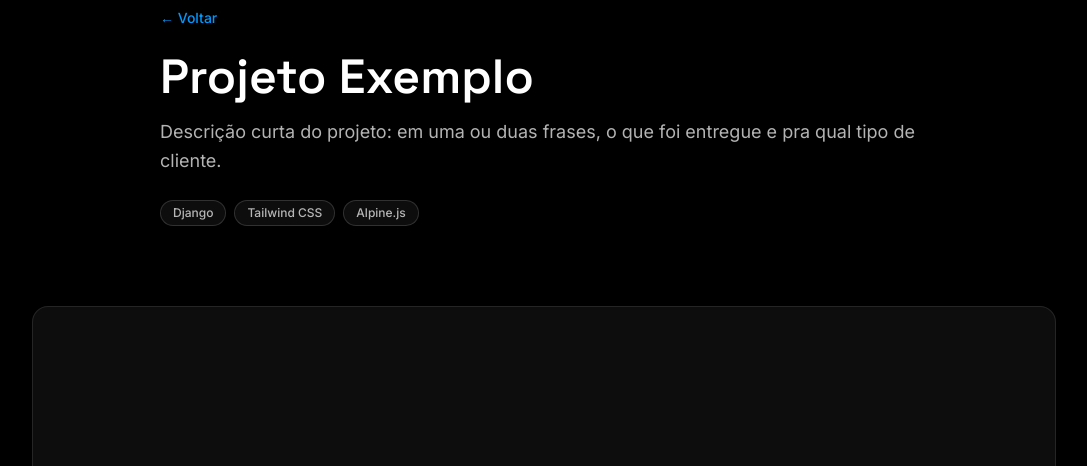
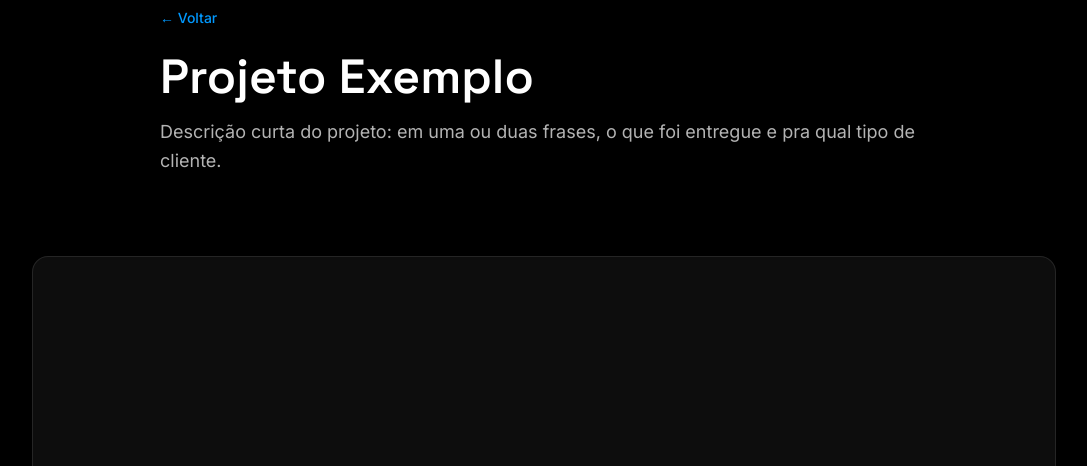
Before and after one commit to agenttechhub027/agenttechhub-site, a Django app: template apps/portfolio/templates/portfolio/projeto_exemplo.html in a window 1280 px wide. Shown: the part 148-614 px from the top of the page, without its empty margins (96-1183 px from the left). Run offline with Django 5.2, Linux system fonts and the light colour scheme; the template is opened without the code that fills it, so the values that code supplies are empty; some libraries are stand-ins or nearby versions.

Commit message:
Remove exibicao de tags de tecnologia nas paginas de portfolio
O cliente final nao precisa ver a stack tecnica usada, so o que o
sistema resolve. As tags (Django, PostgreSQL, Docker / Tailwind CSS,
Alpine.js) saem da exibicao visual em condogestao.html e
projeto_exemplo.html, mas continuam registradas como comentario Django
(referencia interna). A instrucao de duplicacao no topo de
projeto_exemplo.html tambem foi atualizada para orientar a nao exibir
tags em futuros cases.

Co-Authored-By: Claude Sonnet 5 <noreply@anthropic.com>

```diff
--- a/apps/portfolio/templates/portfolio/condogestao.html
+++ b/apps/portfolio/templates/portfolio/condogestao.html
@@ -16,11 +16,7 @@
             Sistema de gestão de portaria condominial, com controle de encomendas por assinatura digital e registro de veículos e moradores.
         </p>
 
-        <div class="mt-6 flex flex-wrap gap-2">
-            <span class="rounded-full border border-foreground/15 bg-foreground/5 px-3 py-1 text-xs font-medium text-foreground/70">Django</span>
-            <span class="rounded-full border border-foreground/15 bg-foreground/5 px-3 py-1 text-xs font-medium text-foreground/70">PostgreSQL</span>
-            <span class="rounded-full border border-foreground/15 bg-foreground/5 px-3 py-1 text-xs font-medium text-foreground/70">Docker</span>
-        </div>
+        {# Stack técnica (referência interna, não exibida ao cliente): Django, PostgreSQL, Docker. #}
     </div>
 </section>
 
--- a/apps/portfolio/templates/portfolio/projeto_exemplo.html
+++ b/apps/portfolio/templates/portfolio/projeto_exemplo.html
@@ -6,6 +6,9 @@
 {# pasta (apps/portfolio/templates/portfolio/projeto_exemplo.html) e  #}
 {# a rota correspondente em apps/portfolio/urls.py e views.py, ajuste #}
 {# o conteúdo abaixo com os dados reais do projeto entregue.          #}
+{# Stack técnica: manter só como comentário Django (referência        #}
+{# interna), sem exibir tags de tecnologia na página — o cliente      #}
+{# final não precisa ver a stack, só o que o sistema resolve.         #}
 {# ------------------------------------------------------------------ #}
 
 {% block title %}Projeto Exemplo · AgentTechHub{% endblock %}
@@ -23,11 +26,7 @@
             Descrição curta do projeto: em uma ou duas frases, o que foi entregue e pra qual tipo de cliente.
         </p>
 
-        <div class="mt-6 flex flex-wrap gap-2">
-            <span class="rounded-full border border-foreground/15 bg-foreground/5 px-3 py-1 text-xs font-medium text-foreground/70">Django</span>
-            <span class="rounded-full border border-foreground/15 bg-foreground/5 px-3 py-1 text-xs font-medium text-foreground/70">Tailwind CSS</span>
-            <span class="rounded-full border border-foreground/15 bg-foreground/5 px-3 py-1 text-xs font-medium text-foreground/70">Alpine.js</span>
-        </div>
+        {# Stack técnica (referência interna, não exibida ao cliente): Django, Tailwind CSS, Alpine.js. #}
     </div>
 </section>
 
```
Also changed, not shown: theme/static/css/dist/styles.css.
